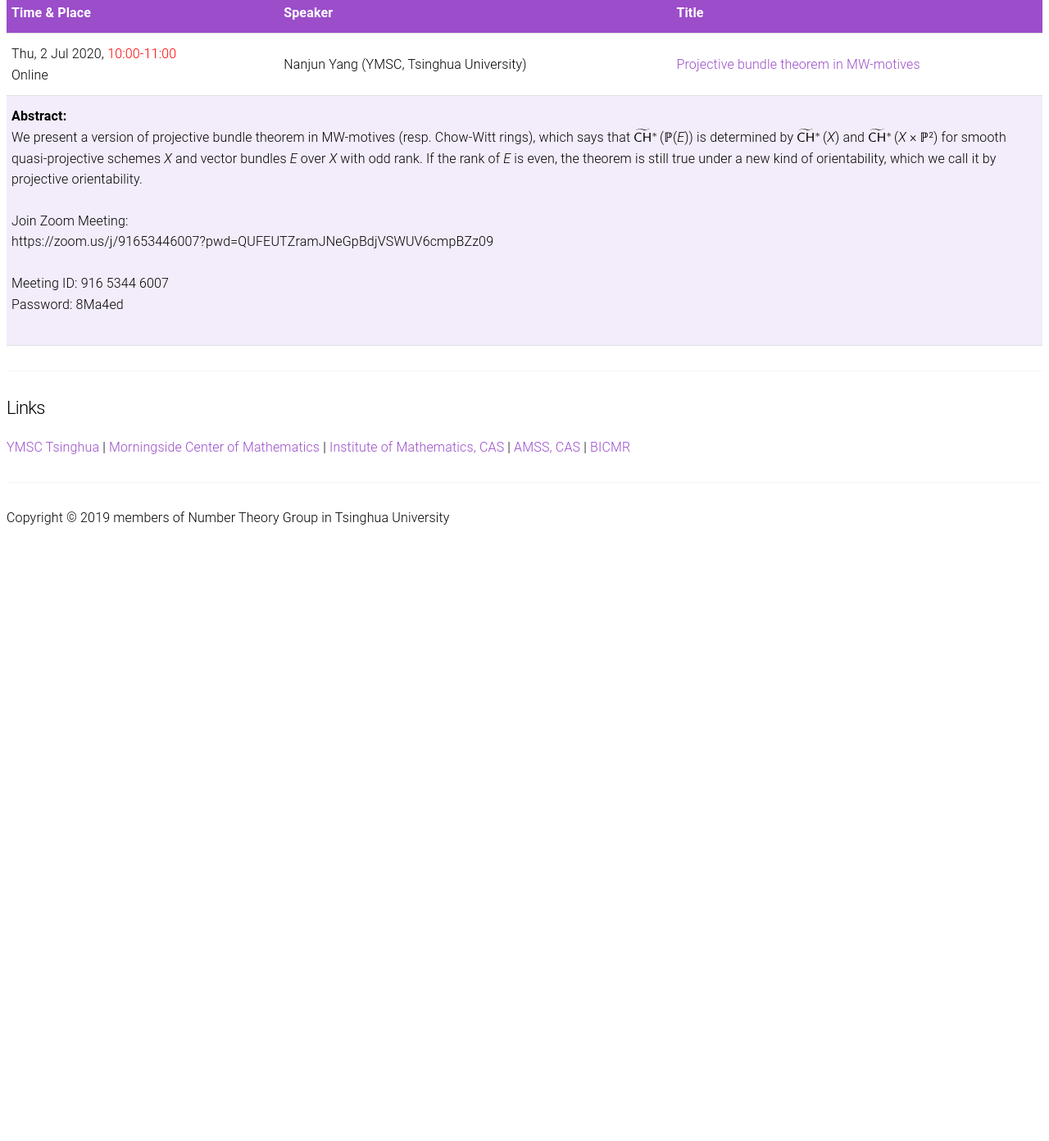
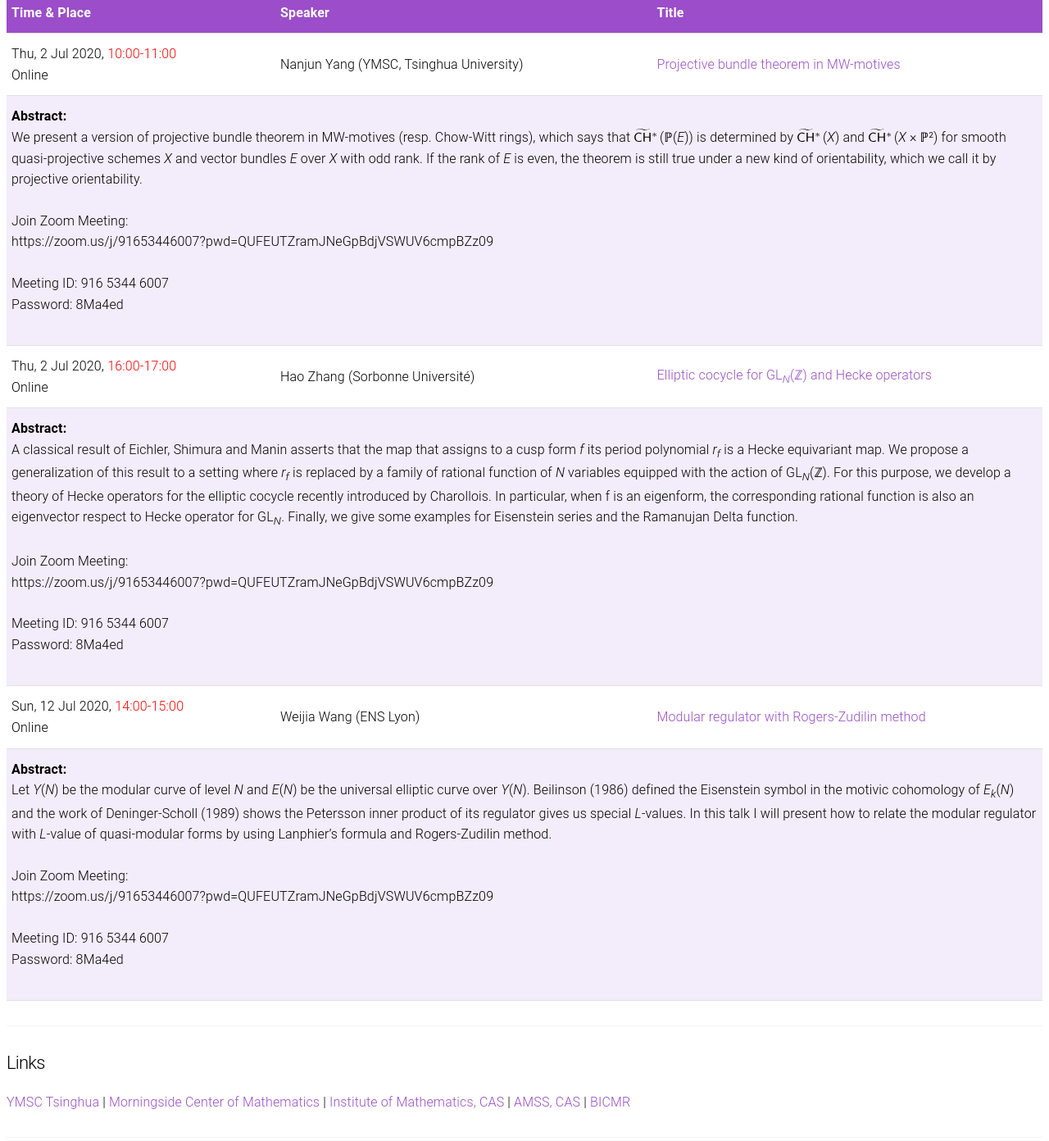
Before and after one commit to tsinghua-number-theory/tsinghua-number-theory.github.io, a Jekyll site: the page built from index.html, in a window 1280 px wide and 1400 px high, scrolled down 1058 px. Shown: the top 1392 px of the window at 82% size. Built offline with Jekyll 4.4.1, drawn with Linux system fonts in a browser that asks for light colours; before the commit the page ends 1711 px from its top, so only the background shows below that; some of the changed text lies outside the part shown.

Commit message:
add two talks

```diff
--- /dev/null
+++ b/_posts/2020-07-02-hao-zhang.md
@@ -0,0 +1,25 @@
+---
+layout: seminar_talk
+title: "Elliptic cocycle for GL<sub><i>N</i></sub>(ℤ) and Hecke operators"
+date: 2020-07-02 12:01:00
+special_page: Seminars
+my_type: seminar_2020_spring
+author: Hao Zhang (Sorbonne Université)
+alternative_time: "16:00-17:00"
+---
+
+A classical result of Eichler, Shimura and Manin asserts that the map that
+assigns to a cusp form *f* its period polynomial *r<sub>f</sub>* is a Hecke equivariant map.
+We propose a generalization of this result to a setting where *r<sub>f</sub>*
+is replaced by a family of rational function of *N* variables equipped with the action of
+GL<sub>*N*</sub>(ℤ). For this purpose, we develop a theory of Hecke operators for the
+elliptic cocycle recently introduced by Charollois.
+In particular, when f is an eigenform, the corresponding rational function is also an
+eigenvector respect to Hecke operator for GL<sub>*N*</sub>. Finally,
+we give some examples for Eisenstein series and the Ramanujan Delta function.
+
+Join Zoom Meeting:<br>
+https://zoom.us/j/91653446007?pwd=QUFEUTZramJNeGpBdjVSWUV6cmpBZz09
+
+Meeting ID: 916 5344 6007<br>
+Password: 8Ma4ed
--- /dev/null
+++ b/_posts/2020-07-12-weijia-wang.md
@@ -0,0 +1,23 @@
+---
+layout: seminar_talk
+title: Modular regulator with Rogers-Zudilin method
+date: 2020-07-12 12:01:00
+special_page: Seminars
+my_type: seminar_2020_spring
+author: Weijia Wang (ENS Lyon)
+alternative_time: "14:00-15:00"
+---
+
+Let *Y*(*N*) be the modular curve of level *N* and *E*(*N*)
+be the universal elliptic curve over *Y*(*N*).
+Beilinson (1986) defined the Eisenstein symbol in the motivic cohomology of
+*E*<sub>*k*</sub>(*N*) and the work of Deninger-Scholl (1989) shows the
+Petersson inner product of its regulator gives us special *L*-values.
+In this talk I will present how to relate the modular regulator with
+*L*-value of quasi-modular forms by using Lanphier's formula and Rogers-Zudilin method.
+
+Join Zoom Meeting:<br>
+https://zoom.us/j/91653446007?pwd=QUFEUTZramJNeGpBdjVSWUV6cmpBZz09
+
+Meeting ID: 916 5344 6007<br>
+Password: 8Ma4ed
--- a/index.html
+++ b/index.html
@@ -11,11 +11,11 @@ Welcome to the unofficial site of number theory group at Tsinghua University.
 {% include seminar_talk_photo.html my_subtype="seminar_2019_fall"
 talk_time="2019-09-16 12:00" src="/media/2019-09-16-song-wang.jpg" %}
 
-<h3>Next week:</h3>
+<h3>Upcoming events</h3>
 
 {% include current_seminar.html my_subtype="seminar_2020_spring"
 start_time="2002-06-25 00:00:00"
-end_time="2020-07-05 23:59:59" %}
+end_time="2020-07-15 23:59:59" %}
 
 <hr>
 <h4>Links</h4>
```
